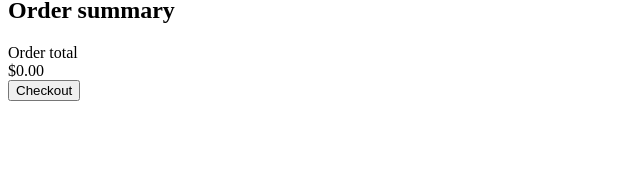
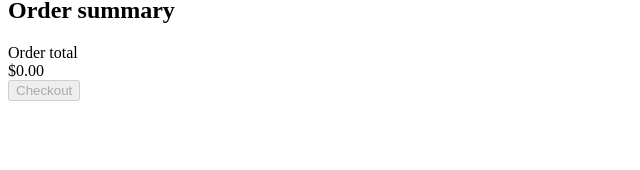
Before and after one commit to saraohman97/ecommerce-shop, a Next.js app: page /cart in a window 1280 px wide. Shown: the part 121-291 px from the top of the page, without its empty margins (0-640 px from the left). Built offline with nearby package versions, Linux system fonts and the light colour scheme.

Commit message:
button fixed.

```diff
--- a/components/ui/button.tsx
+++ b/components/ui/button.tsx
@@ -27,6 +27,7 @@ const Button = forwardRef<HTMLButtonElement, ButtonProps>(
           className
         )}
         {...props}
+        disabled={disabled}
       >
         {children}
       </button>
```
